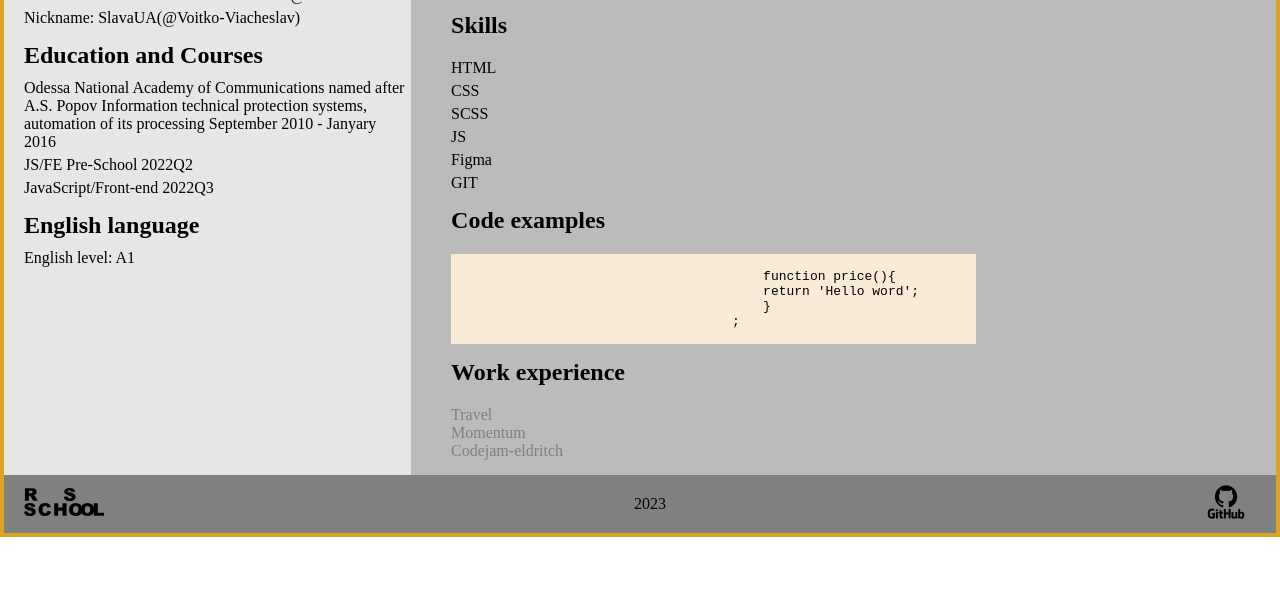
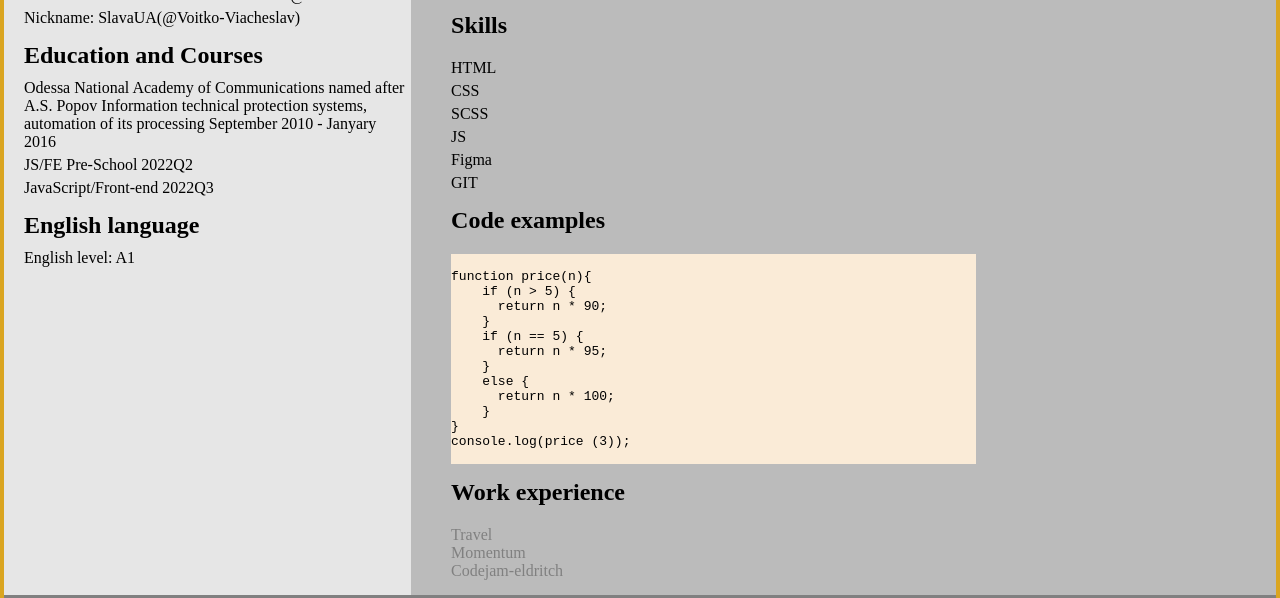
Before and after one commit to Voitko-Viacheslav/rsschool-cv, a plain HTML site: page index.html in a window 1280 px wide. Shown: the part 460-1058 px from the top of the page. Before the commit the page ends 997 px from the top, so only its background shows below. Drawn offline with Linux system fonts and the light colour scheme; a web font is replaced by a local one.

Commit message:
fix: add &gt; for function price in html file, and return on 4 commit back

```diff
--- a/index.html
+++ b/index.html
@@ -120,13 +120,22 @@
                         <section class="section" id="code">
                             <h2 class="second-title-right">Code examples</h2>
                             <div class="my-code">
-                                <pre>
-                                    <code class="my-code">
-                                        function price(){
-                                        return 'Hello word';
-                                        }
-                                    </code>;
-                                </pre>
+<pre>
+    <code class="my-code">
+function price(n){
+    if (n &gt; 5) {
+      return n * 90;
+    }
+    if (n == 5) {
+      return n * 95;
+    }
+    else {
+      return n * 100;
+    }
+}
+console.log(price (3));
+    </code>
+</pre>
                             </div>
 
                         </section>
```
